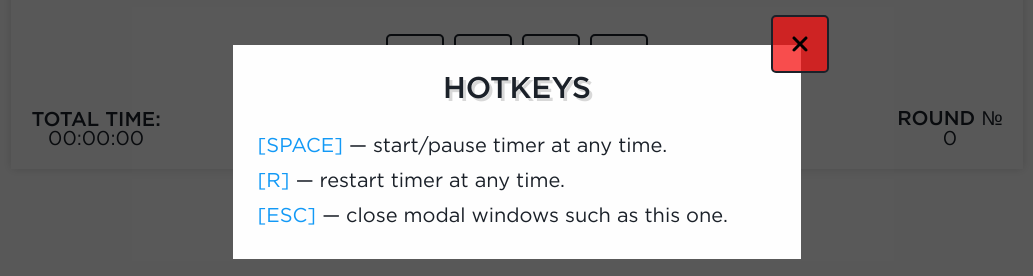
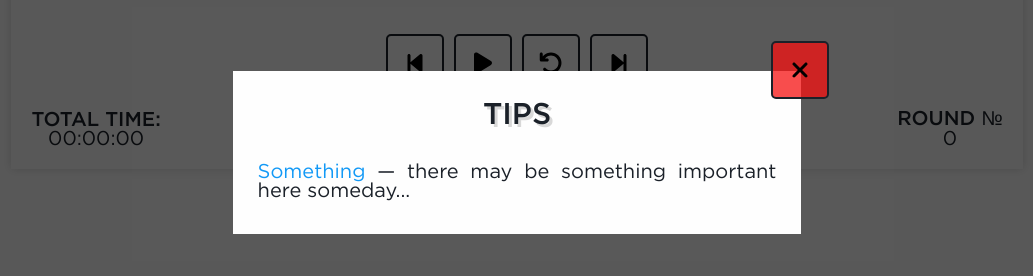
Before and after one commit to EdgeFirewalk/react-hiit-timer, a React (Create React App) app: page / in a window 1280 px wide. Both pictures are taken after a click on the element 188 px from the left and 59 px from the top of the page. Shown: the part 248-524 px from the top of the page, without its empty margins (123-1156 px from the left). Built offline with nearby package versions, Linux system fonts and the light colour scheme; no server answers.

Commit message:
Remove hotkeys tips, prettify code

```diff
--- a/src/components/TimerTips.jsx
+++ b/src/components/TimerTips.jsx
@@ -6,25 +6,20 @@ import CloseIcon from '../img/close-icon.svg';
 
 import AppButton from './AppButton';
 
-const TimerTips = ({OpenOrCloseTimerTipsWindow, TimerTipsWindowStyle}) => {
+const TimerTips = ({ OpenOrCloseTimerTipsWindow, TimerTipsWindowStyle }) => {
     return (
         <div className="timer-tips modal-window" style={TimerTipsWindowStyle}>
-            <div className='container'>
-                <div className='modal-window__inner'>
+            <div className="container">
+                <div className="modal-window__inner">
                     <AppButton
                         ButtonIcon={CloseIcon}
                         AdditionalClass="modal-window__close-button"
                         OnClick={OpenOrCloseTimerTipsWindow}
                     />
-                    <p className="timer-tips__title App-title">Hotkeys</p>
-                    <p className='timer-tips__tip'>
-                        <span className='timer-tips__span'>[SPACE]</span> — start/pause timer at any time.
-                    </p>
-                    <p className='timer-tips__tip'>
-                        <span className='timer-tips__span'>[R]</span> — restart timer at any time.
-                    </p>
-                    <p className='timer-tips__tip'>
-                        <span className='timer-tips__span'>[ESC]</span> — close modal windows such as this one.
+                    <p className="timer-tips__title App-title">Tips</p>
+                    <p className="timer-tips__tip">
+                        <span className="timer-tips__span">Something</span> —
+                        there may be something important here someday...
                     </p>
                 </div>
             </div>
```
